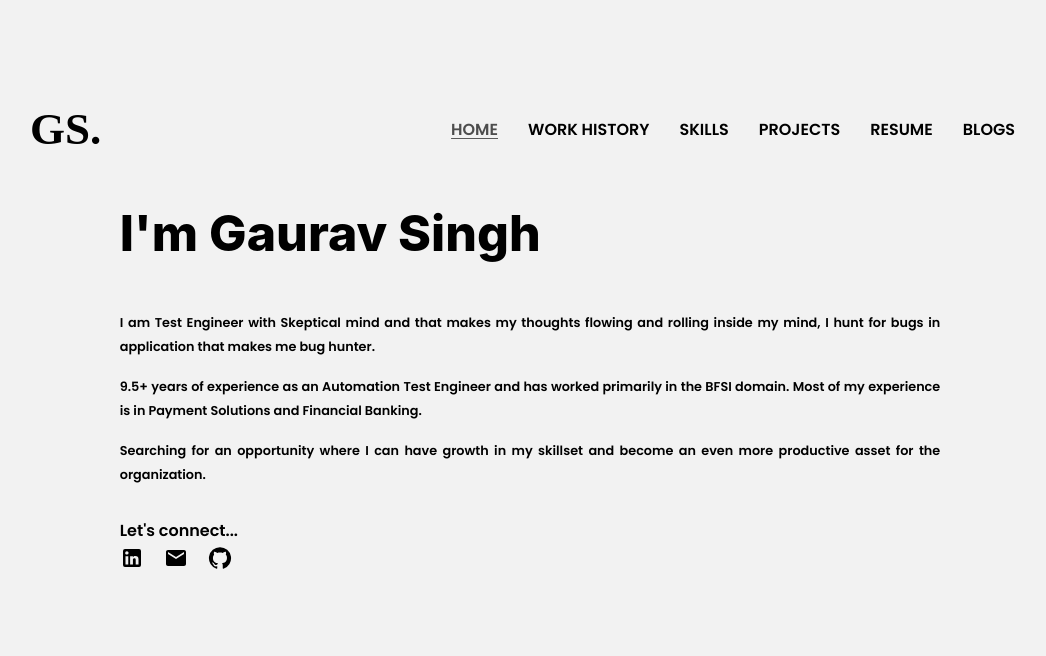
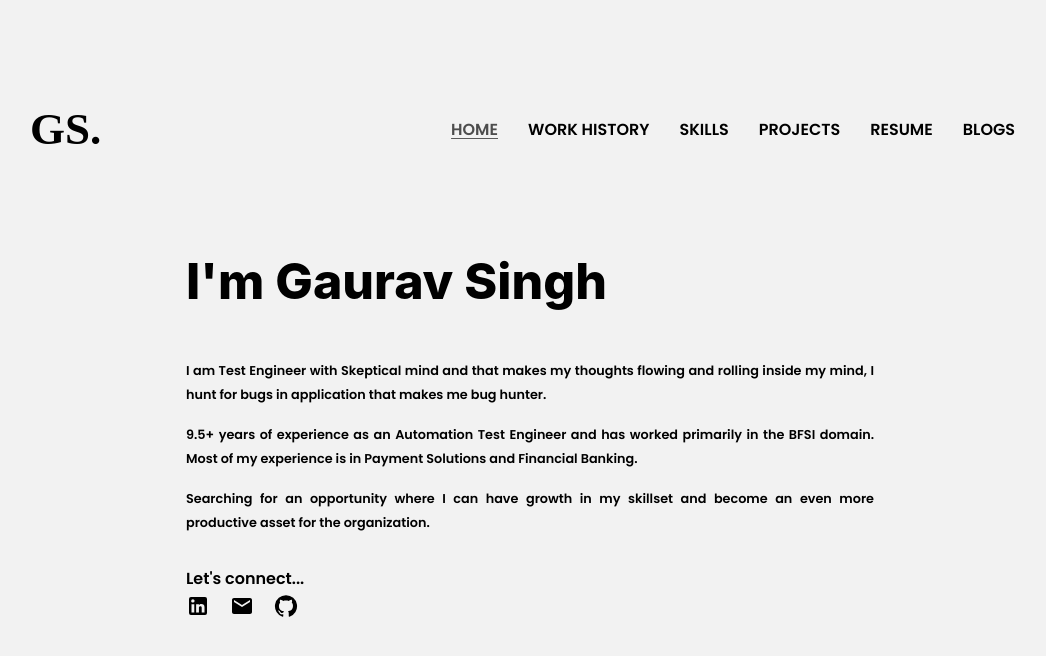
Before and after one commit to amitmishrra/gauravsingh, a React (Create React App) app: page /#/ in a window 1536 px wide. Shown: the top 656 px of the page, without its empty margins (238-1284 px from the left). Built offline with nearby package versions, Linux system fonts and the light colour scheme.

Commit message:
padding fixed

```diff
--- a/src/Components/Navbar/style.css
+++ b/src/Components/Navbar/style.css
@@ -72,7 +72,7 @@
     display: none;
 }
 
-@media screen and (max-width : 1024px) {
+@media screen and (max-width : 700px) {
     .headWrapper {
         background-color: #f2f2f2;
          align-items: center;
--- a/src/Pages/Blogs/index.jsx
+++ b/src/Pages/Blogs/index.jsx
@@ -10,13 +10,13 @@ const Blogs = () => {
       <section>
         <h1>Blogs.</h1>
 
-        <div className="blogs flex md:flex-row flex-col justify-center items-center flex-wrap">
+        <div className="blogs flex lg:flex-row flex-col justify-center items-center flex-wrap">
         {
           blogsData.map((data)=>{
             return(
               <NavLink to={data.link}>
-                <div className="container flex items-center p-3  w-[90vw] md:w-[40vw] md:h-[35vh] h-[20vh] rounded-2xl bg-gray-200 shadow-xl my-4">
-                    <img src={data.img} className=" object-cover h-[9rem] w-[30%]  md:h-full rounded" alt="" />
+                <div className="container flex items-center p-3  w-[90%] lg:w-[40vw] lg:h-[35vh] h-[20vh] rounded-2xl bg-gray-200 shadow-xl my-4">
+                    <img src={data.img} className=" object-cover h-[9rem] w-[30%]  lg:h-full rounded" alt="" />
                     <div className=" w-[70%] pl-3 flex flex-col">
                         <h1 className=" text-[17px] md:text-[24px] font-semibold mb-2">
                              {data.title}
--- a/src/index.css
+++ b/src/index.css
@@ -51,21 +51,27 @@ section {
 
 @media (min-width: 770px) {
   main {
-    padding-top: 2em;
+    padding-top: 2rem;
   }
 
   section {
-    width: 68%;
-    padding-inline: 7rem;
+    width: 85%;
+    padding-top: 2rem;
   }
 }
 
-/* @media (min-width: 1440px) {
+@media (min-width: 1440px) {
   main {
-    padding-top: 15rem;
+    padding-top: 3rem;
+    max-width: 900px;
+    margin: auto;
   }
-} */
-/*  */
+  section {
+    width: 80%;
+    padding-top: 2rem;
+  }
+}
+
 
 
 code {
```
